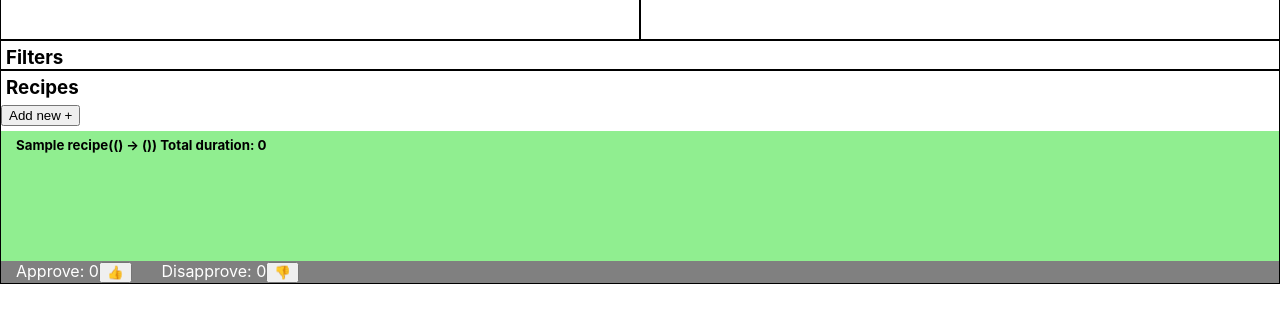
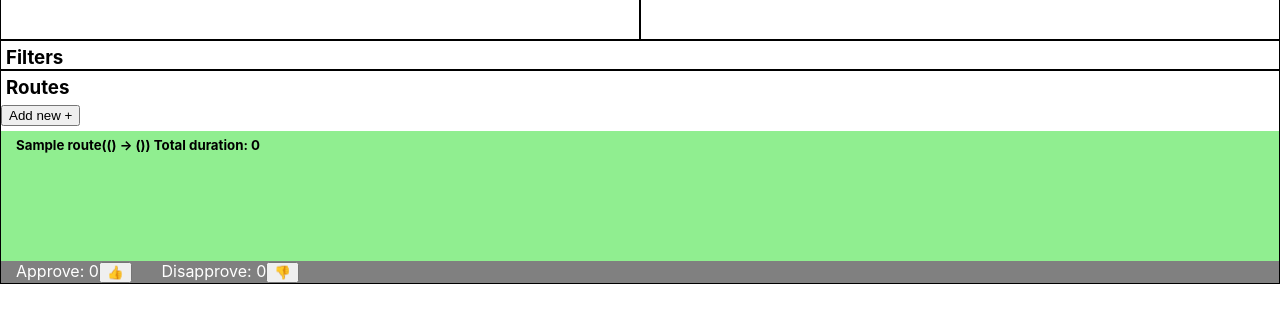
Before and after one commit to lordcase/crypto_fiat_router, a React (Create React App) app: page / in a window 1280 px wide. Shown: the part 160-482 px from the top of the page. Built offline with nearby package versions, Linux system fonts and the light colour scheme.

Commit message:
global styles plus naming

```diff
--- a/src/App.tsx
+++ b/src/App.tsx
@@ -15,6 +15,7 @@ import {
   IngredientType,
 } from "./common/types";
 import Hide from "./common/Hide";
+import { Title, Tiny, Small, Unit } from "./common/styles";
 
 function App() {
   useEffect(() => {
@@ -29,14 +30,14 @@ function App() {
   const [newWalletUnitCurrency, setNewWalletUnitCurrency] = useState<string>(
     initialData.currencies[0].id
   );
-  const [newRecipeName, setNewRecipeName] = useState<string>("");
+  const [newRouteName, setNewRouteName] = useState<string>("");
   const [addWalletUnitPopupVisibility, setAddWalletUnitPopupVisibility] =
     useState<boolean>(true);
   const [createLinkWarningVisibility, setCreateLinkWarningVisibility] =
     useState<boolean>(true);
   const [createLinkPopupVisibility, setCreateLinkPopupVisibility] =
     useState<boolean>(true);
-  const [addRecipePopupVisibility, setAddRecipePopupVisibility] =
+  const [addRoutePopupVisibility, setAddRoutePopupVisibility] =
     useState<boolean>(true);
   const [potentialLinkData, setPotentialLinkData] = useState<PotentialLink>({
     id: "",
@@ -55,15 +56,15 @@ function App() {
     }));
   };
 
-  const addRecipe = () => {
-    const newId = `recipe_${nanoid()}`;
+  const addRoute = () => {
+    const newId = `route_${nanoid()}`;
     setAppState((prev) => ({
       ...prev,
-      recipes: {
-        ...prev.recipes,
+      routes: {
+        ...prev.routes,
         [newId]: {
           id: newId,
-          name: newRecipeName,
+          name: newRouteName,
           approveCount: 0,
           disapproveCount: 0,
           ingredientList: [],
@@ -72,7 +73,7 @@ function App() {
     }));
     setAppState((prev) => ({
       ...prev,
-      recipeOrder: [...(prev.recipeOrder || []), newId],
+      routeOrder: [...(prev.routeOrder || []), newId],
     }));
   };
 
@@ -86,10 +87,10 @@ function App() {
       costFix: costFix,
       durationUnit: durationUnit,
     };
-    if (potentialLinkData.recipeId) {
+    if (potentialLinkData.routeId) {
       setAppState((prev) => {
-        const recipe = prev.recipes[potentialLinkData.recipeId || 0];
-        const ingredientList = recipe.ingredientList;
+        const route = prev.routes[potentialLinkData.routeId || 0];
+        const ingredientList = route.ingredientList;
         const index = potentialLinkData
           ? potentialLinkData.index
             ? potentialLinkData.index
@@ -104,11 +105,11 @@ function App() {
           },
           ...ingredientList.slice(potentialLinkData.index),
         ];
-        const newRecipe = { ...recipe, ingredientList: newIngredientList };
+        const newRoute = { ...route, ingredientList: newIngredientList };
         return {
           ...prev,
           links: [...prev.links, newLink],
-          recipes: { ...prev.recipes, [recipe.id]: newRecipe },
+          routes: { ...prev.routes, [route.id]: newRoute },
         };
       });
     }
@@ -139,33 +140,31 @@ function App() {
     const value = event.target.value;
     setNewWalletUnitCurrency(value);
   };
-  const changeRecipeName = (
+  const changeRouteName = (
     event: React.ChangeEvent<HTMLInputElement>
   ): void => {
     const value = event.target.value;
-    setNewRecipeName(value);
+    setNewRouteName(value);
   };
-  const approveRecipe = (recipeId: string) => {
+  const approveRoute = (routeId: string) => {
     setAppState((prev) => {
-      const recipe = appState.recipes[recipeId];
-      const newRecipe = {
-        ...recipe,
-        approveCount: recipe.approveCount ? recipe.approveCount + 1 : 1,
+      const route = appState.routes[routeId];
+      const newRoute = {
+        ...route,
+        approveCount: route.approveCount ? route.approveCount + 1 : 1,
       };
-      return { ...prev, recipes: { ...prev.recipes, [recipeId]: newRecipe } };
+      return { ...prev, routes: { ...prev.routes, [routeId]: newRoute } };
     });
   };
 
-  const disapproveRecipe = (recipeId: string) => {
+  const disapproveRoute = (routeId: string) => {
     setAppState((prev) => {
-      const recipe = appState.recipes[recipeId];
-      const newRecipe = {
-        ...recipe,
-        disapproveCount: recipe.disapproveCount
-          ? recipe.disapproveCount + 1
-          : 1,
+      const route = appState.routes[routeId];
+      const newRoute = {
+        ...route,
+        disapproveCount: route.disapproveCount ? route.disapproveCount + 1 : 1,
       };
-      return { ...prev, recipes: { ...prev.recipes, [recipeId]: newRecipe } };
+      return { ...prev, routes: { ...prev.routes, [routeId]: newRoute } };
     });
   };
 
@@ -208,10 +207,10 @@ function App() {
     const field = event.target.dataset["field"] as string;
     setPotentialLinkData((prev) => ({ ...prev, [field]: event.target.value }));
   };
-  const calculateTotalRecipeDuration = (recipeId: string) => {
+  const calculateTotalRouteDuration = (routeId: string) => {
     console.log("whoa");
 
-    const links = appState.recipes[recipeId].ingredientList.filter(
+    const links = appState.routes[routeId].ingredientList.filter(
       (ingredient) => ingredient.type === "action"
     );
     const duration: number = links.reduce((acc, curr, index) => {
@@ -232,12 +231,12 @@ function App() {
       setCreateLinkWarningVisibility(true);
       return;
     }
-    if (!appState.recipes[data.destination.droppableId]?.ingredientList) {
+    if (!appState.routes[data.destination.droppableId]?.ingredientList) {
       setCreateLinkWarningVisibility(true);
       return;
     }
     const ingredientList =
-      appState.recipes[data.destination.droppableId]?.ingredientList;
+      appState.routes[data.destination.droppableId]?.ingredientList;
     const index = data.destination.index;
     if (
       data.draggableId.search("action") !== -1 &&
@@ -255,24 +254,24 @@ function App() {
     if (!destination) return;
     if (reason !== "DROP") return;
     const destId = destination.droppableId;
-    if (destination.droppableId.includes("recipe")) {
-      const currentRecipe = appState.recipes[destId];
+    if (destination.droppableId.includes("route")) {
+      const currentRoute = appState.routes[destId];
       if (source.droppableId === "wallets") {
         const newId = nanoid();
         setAppState((prev) => ({
           ...prev,
-          recipes: {
-            ...prev.recipes,
+          routes: {
+            ...prev.routes,
             [destId]: {
-              ...prev.recipes[destId],
+              ...prev.routes[destId],
               ingredientList: [
-                ...currentRecipe.ingredientList?.slice(0, destination.index),
+                ...currentRoute.ingredientList?.slice(0, destination.index),
                 {
                   id: newId,
                   unitId: draggableId,
                   type: getUnitTypeById(draggableId),
                 },
-                ...currentRecipe.ingredientList?.slice(destination.index),
+                ...currentRoute.ingredientList?.slice(destination.index),
               ],
             },
           },
@@ -283,7 +282,7 @@ function App() {
           (action) => action.id === draggableId
         );
         const ingredientList =
-          appState.recipes[destination.droppableId].ingredientList;
+          appState.routes[destination.droppableId].ingredientList;
         if (
           ingredientList[index - 1]?.type === "wallet" &&
           ingredientList[index]?.type === "wallet"
@@ -308,7 +307,7 @@ function App() {
             sourceCurrencyId: sourceCurrency.id,
             destCurrencyId: destCurrency.id,
             actionId: draggableId,
-            recipeId: destId,
+            routeId: destId,
             index: index,
           });
           setCreateLinkPopupVisibility(false);
@@ -316,14 +315,14 @@ function App() {
       } else if (source.droppableId === destination.droppableId) {
         setAppState((prev) => {
           const step1 = [
-            ...currentRecipe.ingredientList.slice(0, source.index),
-            ...currentRecipe.ingredientList.slice(source.index + 1),
+            ...currentRoute.ingredientList.slice(0, source.index),
+            ...currentRoute.ingredientList.slice(source.index + 1),
           ];
           const step2 = [
             ...step1.slice(0, destination.index),
             {
               id: draggableId,
-              unitId: prev.recipes[destId].ingredientList.find(
+              unitId: prev.routes[destId].ingredientList.find(
                 (ingredient) => ingredient.id === draggableId
               )?.unitId,
               type: getUnitTypeById(draggableId),
@@ -332,9 +331,9 @@ function App() {
           ];
           return {
             ...prev,
-            recipes: {
-              ...prev.recipes,
-              [destId]: { ...prev.recipes[destId], ingredientList: step2 },
+            routes: {
+              ...prev.routes,
+              [destId]: { ...prev.routes[destId], ingredientList: step2 },
             },
           };
         });
@@ -508,52 +507,49 @@ function App() {
           <FilterContainer>
             <Title>Filters</Title>
           </FilterContainer>
-          <RecipeContainer>
-            <Title>Recipes</Title>
+          <RouteContainer>
+            <Title>Routes</Title>
             <div>
               <button
-                onClick={() => setAddRecipePopupVisibility((prev) => !prev)}
+                onClick={() => setAddRoutePopupVisibility((prev) => !prev)}
               >
                 Add new +
               </button>
-              <Hide when={addRecipePopupVisibility}>
+              <Hide when={addRoutePopupVisibility}>
                 <UnitAdderPopup>
                   Name:
-                  <input onChange={changeRecipeName} value={newRecipeName} />
+                  <input onChange={changeRouteName} value={newRouteName} />
                   <br />
-                  <button onClick={addRecipe}>Add </button>
+                  <button onClick={addRoute}>Add </button>
                 </UnitAdderPopup>
               </Hide>
             </div>
-            {appState.recipeOrder?.map((recipeId) => (
-              <div key={`a${recipeId}`}>
+            {appState.routeOrder?.map((routeId) => (
+              <div key={`a${routeId}`}>
                 <Droppable
-                  droppableId={recipeId}
+                  droppableId={routeId}
                   direction="horizontal"
-                  key={recipeId}
+                  key={routeId}
                 >
                   {(provided) => (
-                    <Recipe
-                      {...provided.droppableProps}
-                      ref={provided.innerRef}
-                    >
-                      <RecipeName>
+                    <Route {...provided.droppableProps} ref={provided.innerRef}>
+                      <RouteName>
                         {`${
-                          appState.recipes[recipeId].name
+                          appState.routes[routeId].name
                         }(${getPlatformNameByIngredientId(
-                          appState.recipes[recipeId]?.ingredientList[0]?.unitId
+                          appState.routes[routeId]?.ingredientList[0]?.unitId
                         )}(${getCurrencyNameByIngredientId(
-                          appState.recipes[recipeId]?.ingredientList[0]?.unitId
+                          appState.routes[routeId]?.ingredientList[0]?.unitId
                         )}) -> ${getPlatformNameByIngredientId(
-                          appState.recipes[recipeId]?.ingredientList?.at(-1)
+                          appState.routes[routeId]?.ingredientList?.at(-1)
                             ?.unitId
                         )}(${getCurrencyNameByIngredientId(
-                          appState.recipes[recipeId]?.ingredientList?.at(-1)
+                          appState.routes[routeId]?.ingredientList?.at(-1)
                             ?.unitId
                         )}))`}{" "}
-                        Total duration: {calculateTotalRecipeDuration(recipeId)}
-                      </RecipeName>
-                      {appState.recipes[recipeId].ingredientList?.map(
+                        Total duration: {calculateTotalRouteDuration(routeId)}
+                      </RouteName>
+                      {appState.routes[routeId].ingredientList?.map(
                         (ingredient, index) => (
                           <Draggable
                             draggableId={ingredient.id}
@@ -625,24 +621,22 @@ function App() {
                         )
                       )}
                       {provided.placeholder}
-                    </Recipe>
+                    </Route>
                   )}
                 </Droppable>
-                <RecipeMeta>
+                <RouteMeta>
                   <div>
-                    Approve: {appState.recipes[recipeId]?.approveCount}
-                    <button onClick={() => approveRecipe(recipeId)}>👍</button>
+                    Approve: {appState.routes[routeId]?.approveCount}
+                    <button onClick={() => approveRoute(routeId)}>👍</button>
                   </div>
                   <div>
-                    Disapprove: {appState.recipes[recipeId]?.disapproveCount}
-                    <button onClick={() => disapproveRecipe(recipeId)}>
-                      👎
-                    </button>
+                    Disapprove: {appState.routes[routeId]?.disapproveCount}
+                    <button onClick={() => disapproveRoute(routeId)}>👎</button>
                   </div>
-                </RecipeMeta>
+                </RouteMeta>
               </div>
             ))}
-          </RecipeContainer>
+          </RouteContainer>
         </Container>
       </DragDropContext>
     </div>
@@ -688,7 +682,7 @@ const Container = styled.div`
   display: grid;
   grid-template-rows: 200px 30px 1fr;
   grid-template-columns: 1fr 1fr;
-  grid-template-areas: "wallets actions" "filters filters" "recipes recipes";
+  grid-template-areas: "wallets actions" "filters filters" "routes routes";
   & > * {
     border: 1px solid black;
   }
@@ -724,14 +718,6 @@ const Indicator = styled.div<IndicatorProps>`
   visibility: ${(props) => (props.hide ? "hidden" : "visible")};
 `;
 
-const Unit = styled.div`
-  padding: 5px;
-  background: lightgray;
-  border-radius: 5px;
-  border: 1px solid gray;
-  text-align: center;
-  margin: 0 7px;
-`;
 const WalletUnit = styled(Unit)``;
 const IngredientWallet = styled(Unit)``;
 const IngredientAction = styled(Unit)`
@@ -753,20 +739,17 @@ const UnitAdderPopup = styled.div`
   z-index: 10;
 `;
 
-const Title = styled.h3`
-  margin: 5px;
-`;
-const RecipeContainer = styled.div`
-  grid-area: recipes;
+const RouteContainer = styled.div`
+  grid-area: routes;
   position: relative;
 `;
-const RecipeName = styled.h5`
+const RouteName = styled.h5`
   margin: 5px;
   position: absolute;
   display: inline-block;
   top: 1px;
 `;
-const RecipeMeta = styled.div`
+const RouteMeta = styled.div`
   background-color: gray;
   display: flex;
   gap: 30px;
@@ -774,7 +757,7 @@ const RecipeMeta = styled.div`
   color: white;
 `;
 
-const Recipe = styled.div`
+const Route = styled.div`
   display: flex;
   position: relative;
   min-width: 100px;
@@ -785,10 +768,3 @@ const Recipe = styled.div`
   margin: 5px 0 0;
   background-color: lightgreen;
 `;
-
-const Small = styled.span`
-  font-size: 0.75rem;
-`;
-const Tiny = styled.span`
-  font-size: 0.5rem;
-`;
--- /dev/null
+++ b/src/common/styles.tsx
@@ -0,0 +1,21 @@
+import styled from "styled-components";
+
+export const Title = styled.h3`
+  margin: 5px;
+`;
+
+export const Small = styled.span`
+  font-size: 0.75rem;
+`;
+export const Tiny = styled.span`
+  font-size: 0.5rem;
+`;
+
+export const Unit = styled.div`
+  padding: 5px;
+  background: lightgray;
+  border-radius: 5px;
+  border: 1px solid gray;
+  text-align: center;
+  margin: 0 7px;
+`;
--- a/src/initial-data.ts
+++ b/src/initial-data.ts
@@ -54,16 +54,16 @@ const initialData: AppData = {
   ],
   wallets: [],
   walletOrder: [],
-  recipes: {
-    recipe_GGUBbciNODYsieVAv5qzb: {
-      id: "recipe_GGUBbciNODYsieVAv5qzb",
-      name: "Sample recipe",
+  routes: {
+    route_GGUBbciNODYsieVAv5qzb: {
+      id: "route_GGUBbciNODYsieVAv5qzb",
+      name: "Sample route",
       ingredientList: [],
       approveCount: 0,
       disapproveCount: 0,
     },
   },
-  recipeOrder: ["recipe_GGUBbciNODYsieVAv5qzb"],
+  routeOrder: ["route_GGUBbciNODYsieVAv5qzb"],
 };
 
 export default initialData;
```
Also changed, not shown: src/common/types.ts (+6 -6 lines).
